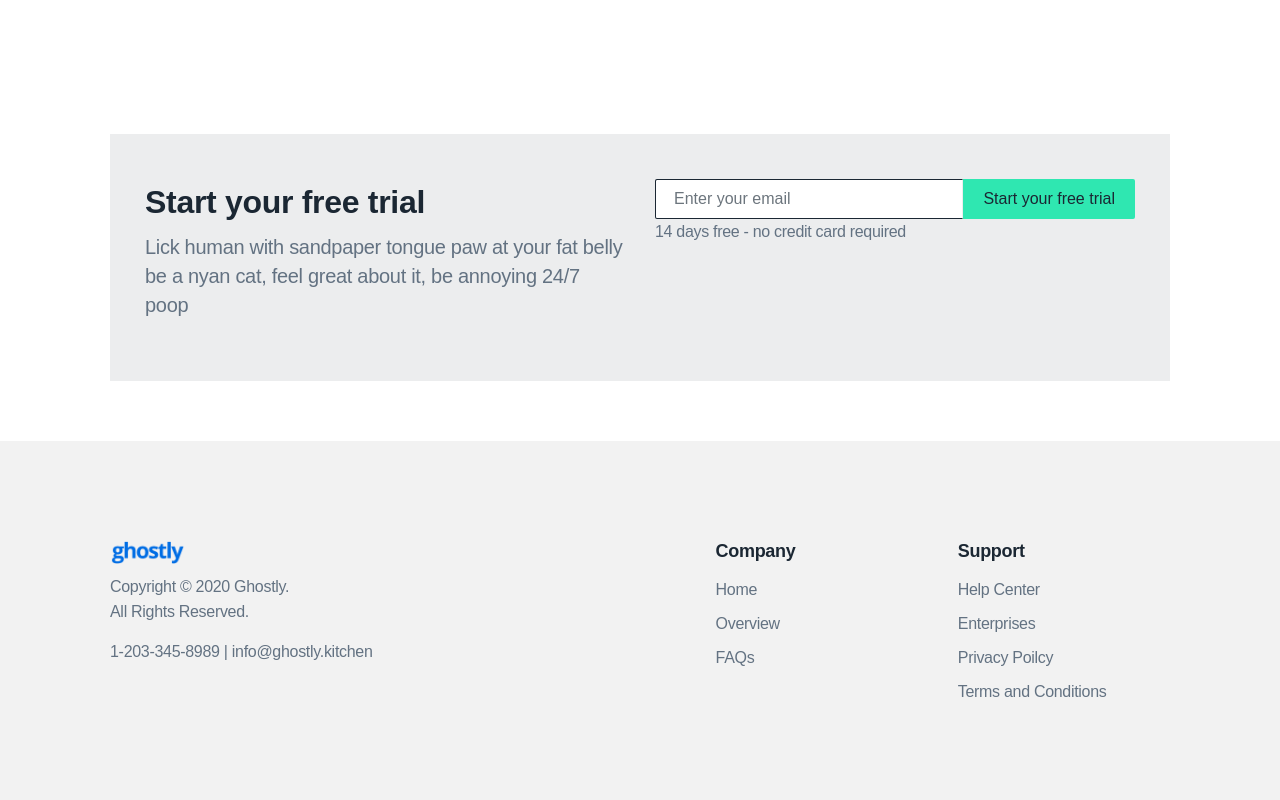
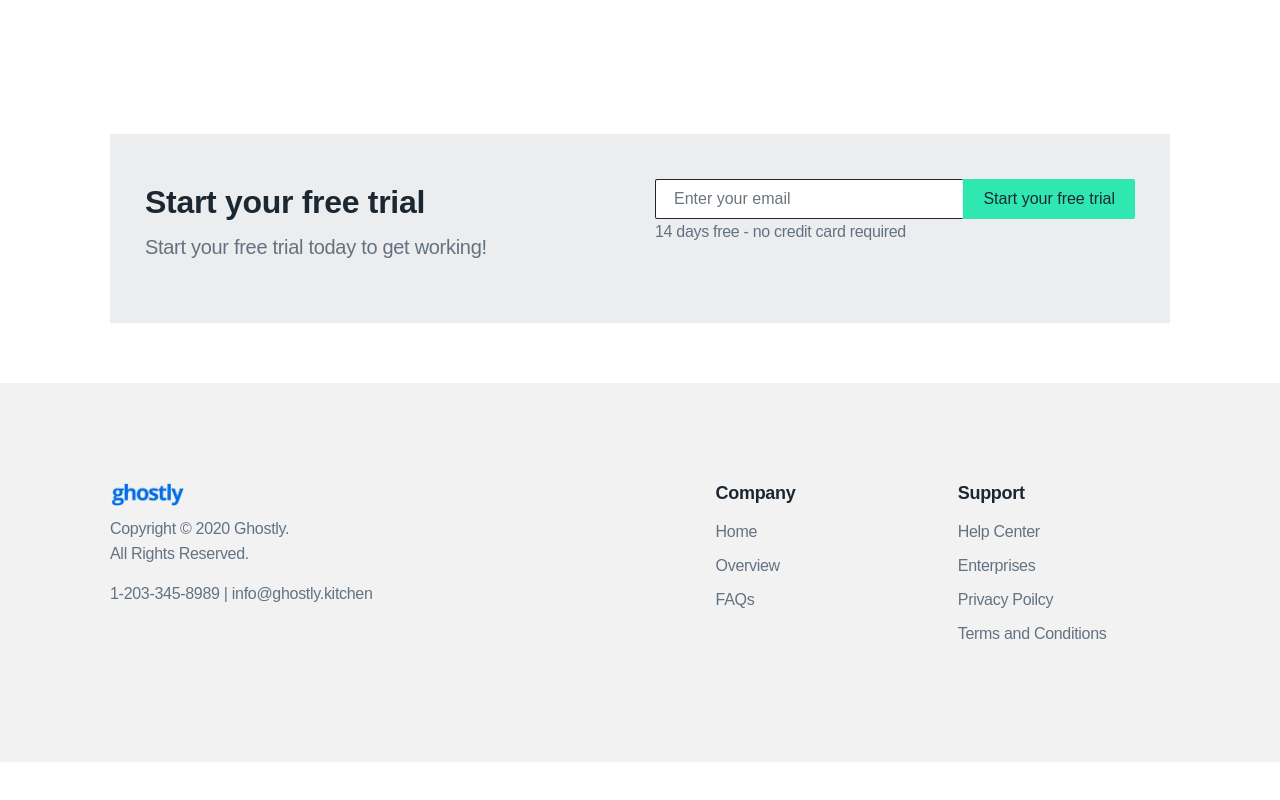
Before and after one commit to eddythemeddy/react-admin, a React (Create React App) app: page / in a window 1280 px wide. Shown: the part 5322-6122 px from the top of the page. After the commit the page ends 6084 px from the top, so only its background shows below. Built offline with nearby package versions, Linux system fonts and the light colour scheme; no server answers.

Commit message:
Dev Test2

```diff
--- a/src/components/Front/Pages/Landing/CallToAction.js
+++ b/src/components/Front/Pages/Landing/CallToAction.js
@@ -23,7 +23,7 @@ class CallToAction extends Component {
                         <div className="callout-content">
                             <div className="Callout--Header">
                                 <h2>Start your free trial</h2>
-                                <p className="lead">Lick human with sandpaper tongue paw at your fat belly be a nyan cat, feel great about it, be annoying 24/7 poop</p>
+                                <p className="lead">Start your free trial today to get working!</p>
                             </div>
                         </div>
                         <div className="callout-footer ml-lg-auto">
```
